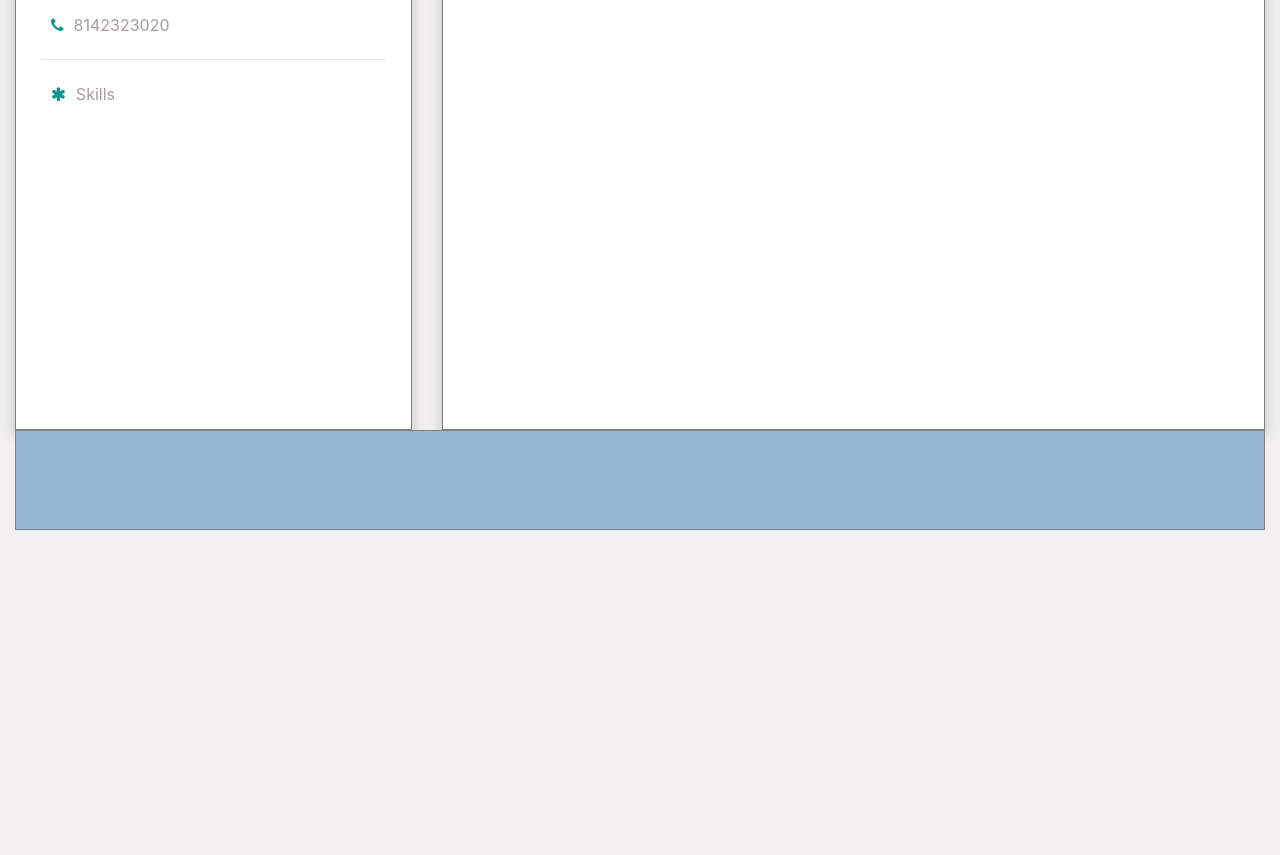
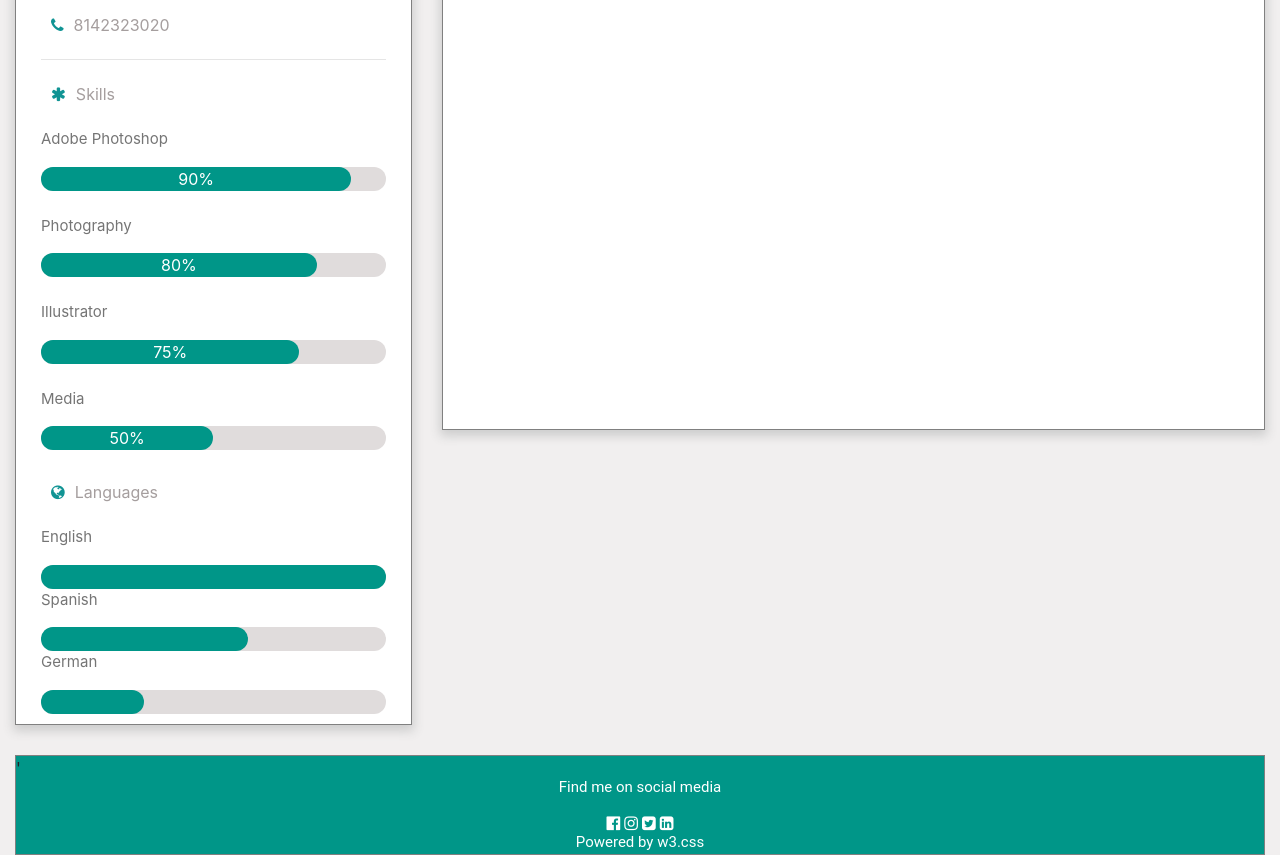
Before and after one commit to swapna-vavilala/html-css, an Angular app: page / in a window 1280 px wide. Shown: the part 380-1235 px from the top of the page. Before the commit the page ends 910 px from the top, so only its background shows below. Built offline with nearby package versions, Linux system fonts and the light colour scheme.

Commit message:
add leftside progressbars

```diff
--- a/src/app/app.component.html
+++ b/src/app/app.component.html
@@ -13,7 +13,9 @@
   </div>
   <div class="row">
 <div class="col-lg-12">
-  <div class="footer-container"></div>
+  <div class="footer-container">'
+    <app-footer></app-footer>
+  </div>
 
 </div>
   </div>
--- a/src/app/app.component.scss
+++ b/src/app/app.component.scss
@@ -7,8 +7,9 @@
 }
 .footer-container{
     border:1px solid gray;
-    background-color: rgb(150, 183, 211);
+    background-color:#009688!important;
     height:100px;
+    margin-top: 30px;
 
 }
 .boxshadow{
--- a/src/app/components/footer/footer.component.html
+++ b/src/app/components/footer/footer.component.html
@@ -1 +1,10 @@
-<p>footer works!</p>
+<p class="footerstl">Find me on social media</p>
+<div class="container">
+    <div class="footerfontstyl">
+        <i class="fa fa-facebook-official" aria-hidden="true"></i>
+        <i class="fa fa-instagram" aria-hidden="true"></i>
+        <i class="fa fa-twitter-square" aria-hidden="true"></i>
+        <i class="fa fa-linkedin-square" aria-hidden="true"></i>
+    </div>
+</div>
+<p class="footerstl">Powered by w3.css</p>
--- a/src/app/components/footer/footer.component.scss
+++ b/src/app/components/footer/footer.component.scss
@@ -0,0 +1,23 @@
+.footerstl{
+    color:white;
+    text-align: center;
+
+    font-family: "Roboto", sans-serif;
+    font-size: 15px;
+    line-height: 1;
+}
+
+.footerfontstyl{
+
+
+
+text-align: center;
+width: 100%;
+
+i{
+    margin: 2px;
+    color:white;
+
+}
+
+}
--- a/src/app/components/left-panel/left-panel.component.html
+++ b/src/app/components/left-panel/left-panel.component.html
@@ -7,6 +7,42 @@
         <p class="navclr"><i class="fa fa-phone details" aria-hidden="true"></i>8142323020</p>
         <hr style="width:100%;text-align:left;margin-left:0">
         <p class="navclr"><i class="fa fa-asterisk details" aria-hidden="true"></i>Skills</p>
+        <p class="progresstext">Adobe Photoshop</p>
+        <div class="prgredivcls">
+            <div class="progresscls" style="width:90%; text-align: center;color:white; ">90%</div>
+          </div>
+          <br>
+          <p class="progresstext">Photography</p>
+          <div class="prgredivcls">
+            <div class="progresscls" style="width:80%; text-align: center;color:white; ">80%</div>
+          </div>
+          <br>
+          <p class="progresstext">Illustrator</p>
+          <div class="prgredivcls">
+            <div class="progresscls" style="width:75%; text-align: center;color:white; ">75%</div>
+          </div>
+          <br>
+          <p class="progresstext">Media</p>
+          <div class="prgredivcls">
+            <div class="progresscls" style="width:50%; text-align: center;color:white; ">50%</div>
+          </div>
+          <br>
+          <div>
+            <p class="navclr"><i class="fa fa-globe details" aria-hidden="true"></i>Languages</p>
+          </div>
+
+          <p class="progresstext">English</p>
+          <div class="prgredivcls">
+            <div class="progresscls langclass" style="width:100%; text-align: center;color:white; "> </div>
+          </div>
+          <p class="progresstext">Spanish</p>
+          <div class="prgredivcls">
+            <div class="progresscls langclass" style="width:60%; text-align: center;color:white; "> </div>
+          </div>
+          <p class="progresstext">German</p>
+          <div class="prgredivcls">
+            <div class="progresscls langclass" style="width:30%; text-align: center;color:white; "> </div>
+          </div>
 
     </div>
 
--- a/src/app/components/left-panel/left-panel.component.scss
+++ b/src/app/components/left-panel/left-panel.component.scss
@@ -5,3 +5,23 @@
 .navclr{
     color: rgb(165, 158, 158);
 }
+.prgredivcls{
+    background-color: #e0dcdc!important;
+    border-radius: 16px;
+}
+
+.progresscls{
+    background-color: #009688!important;
+    border-radius: 16px;
+}
+.progresstext{
+    color:#757575!important;
+    font-size: 15px;
+    line-height: 1.5;
+}
+
+
+.langclass{
+    height: 24px;
+    width: 100%;
+}
--- a/src/app/components/right-panel/right-panel.component.html
+++ b/src/app/components/right-panel/right-panel.component.html
@@ -1,7 +1,6 @@
 <div class="container">
-    <span>
-    <i class="fa fa-briefcase"></i>
-    <h2 style="color:gray;padding-top:15px;">Work Experience</h2>
-</span>
+<div class="rightheader">
+    <p class="rightheadertwo"><i class="fa fa-briefcase  rightheadertwo" aria-hidden="true"></i>Work Experience</p>
 </div>
-<div></div>
+
+</div>
--- a/src/app/components/right-panel/right-panel.component.scss
+++ b/src/app/components/right-panel/right-panel.component.scss
@@ -0,0 +1,18 @@
+.headercls{
+
+    font-size: 30px;
+    margin: 10px 0;
+    font-weight: 400;
+    font-family: "Roboto", sans-serif;
+    padding-top: 16px!important;
+    padding-bottom: 16px!important;
+
+}
+.rightheader{
+    display:inline;
+    padding: 16px;;
+
+}
+.rightheadertwo{
+ margin-right: 10px;
+}
```
